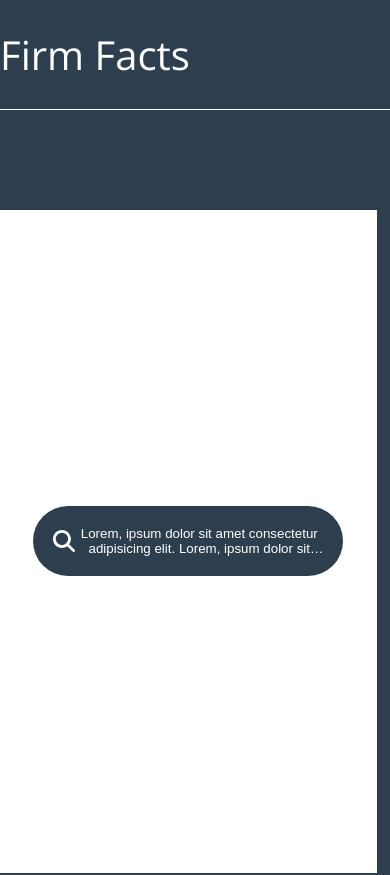
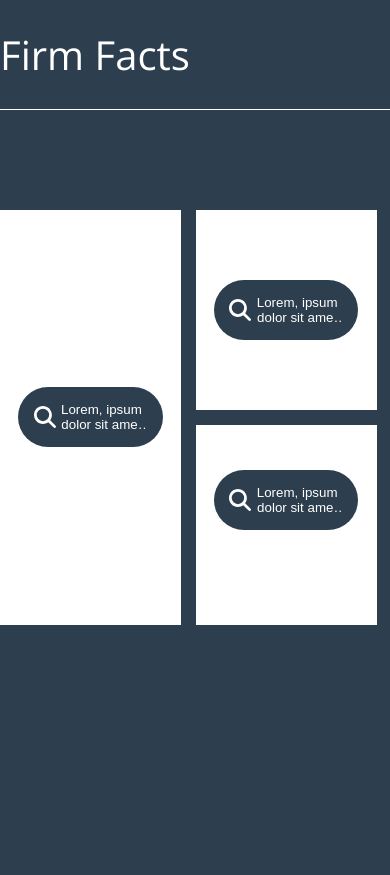
Before and after one commit to CamiloPinzon/greatjakes, a React (Vite) app: page / in a window 390 px wide. Shown: the top 875 px of the page. After the commit the page ends 844 px from the top, so only its background shows below. Built offline with nearby package versions, Linux system fonts and the light colour scheme.

Commit message:
The layout should be proportionally, in the first approach I just did it responsive

```diff
--- a/src/components/button/button.scss
+++ b/src/components/button/button.scss
@@ -3,15 +3,15 @@
 .button {
     background-color: $blue-fantastic;
     color: white;
-    width: 310px;
-    height: 70px;
+    width: 80%;
+    height: clamp(60px, 8vw, 70px);
     border: none;
     border-radius: 50px;
     cursor: pointer;
     display: flex;
     justify-content: center;
     align-items: center;
-    padding-inline: 20px;
+    padding-inline: clamp(15px, 4vw, 20px);
 
     &:hover {
         background-color: $green-elliott;
--- a/src/components/card/card.scss
+++ b/src/components/card/card.scss
@@ -4,10 +4,9 @@
     background-color: white;
     display: flex;
     justify-content: center;
-    min-height: 324px;
+    min-height: clamp(200px, 20vw, 324px);
+    min-width: 180px;
     box-sizing: border-box;
-    -moz-box-sizing: border-box;
-    -webkit-box-sizing: border-box;
 
     &--default {
         align-items: center;
@@ -20,10 +19,23 @@
 
     &--border {
         align-items: center;
-        padding-bottom: 100px;
+        padding-bottom: clamp(50px, 10vw, 100px);
     }
 
     &--border:hover {
-        border: 15px solid $green-elliott;
+        border: clamp(5px, 2vw, 15px) solid $green-elliott;
     }
 }
+
+@media (min-width: 1200px) and (max-width: 1500px) {
+    .cards-container {
+        grid-template-columns: repeat(auto-fill, minmax(225px, auto));
+        gap: 20px;
+    }
+}
+
+@media (min-width: 1501px) and (max-width: 1680px) {
+    .cards-container {
+        grid-template-columns: repeat(auto-fill, minmax(290px, auto));
+    }
+}
--- a/src/components/cardsContainer/cardsContainer.scss
+++ b/src/components/cardsContainer/cardsContainer.scss
@@ -1,20 +1,20 @@
 .cards-container {
     margin-block: 100px;
     display: grid;
-    grid-template-columns: repeat(auto-fill, minmax(364px, 1fr));
+    grid-template-columns: repeat(auto-fill, minmax(180px, auto));
     gap: 15px;
     justify-content: center;
 
-    &>:nth-child(1) {
+    &> :nth-child(1) {
         &:first-of-type {
             grid-row: 1 / span 2;
         }
     }
 
-    //Selector for the cards in the first column
-    &>:nth-child(1) {
+    // Selector for the cards in the first column
+    &> :nth-child(1) {
         &:first-of-type {
-            &>.card{
+            &>.card {
                 background-color: black !important;
             }
         }
```
